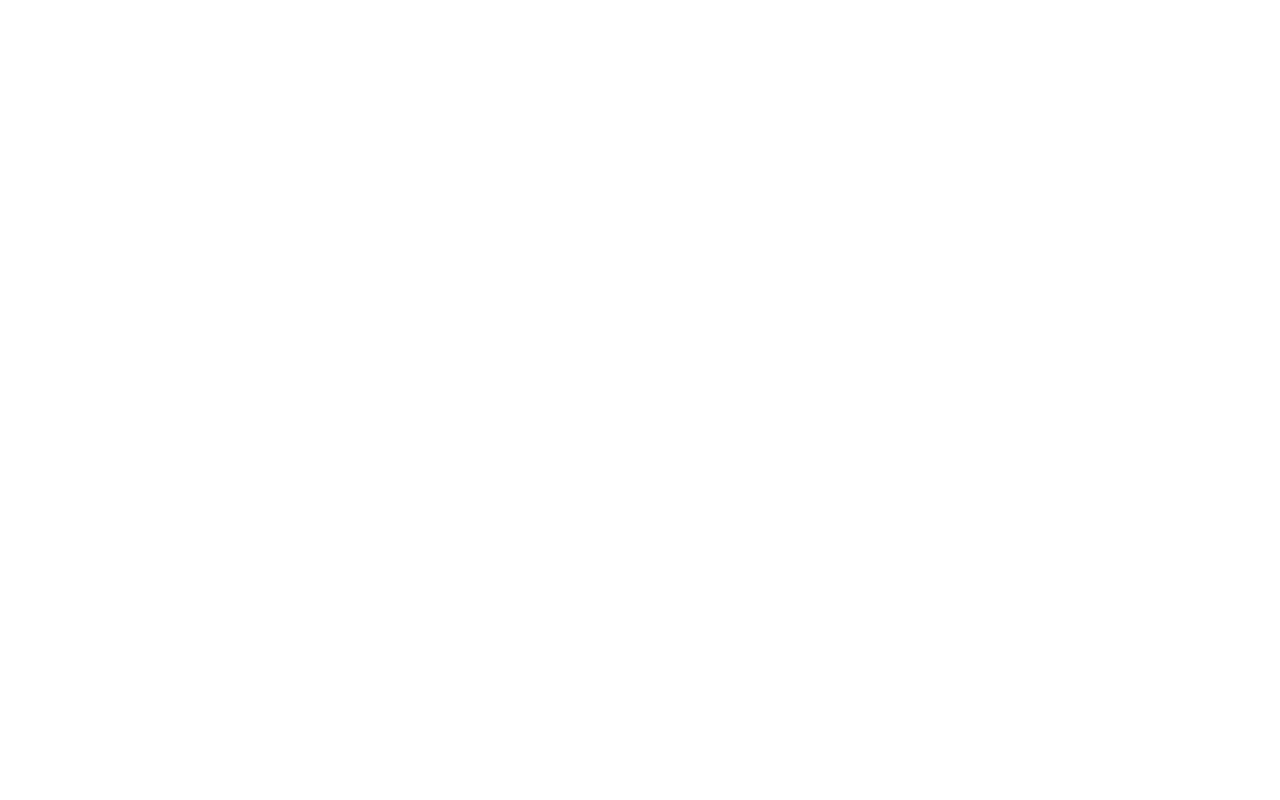
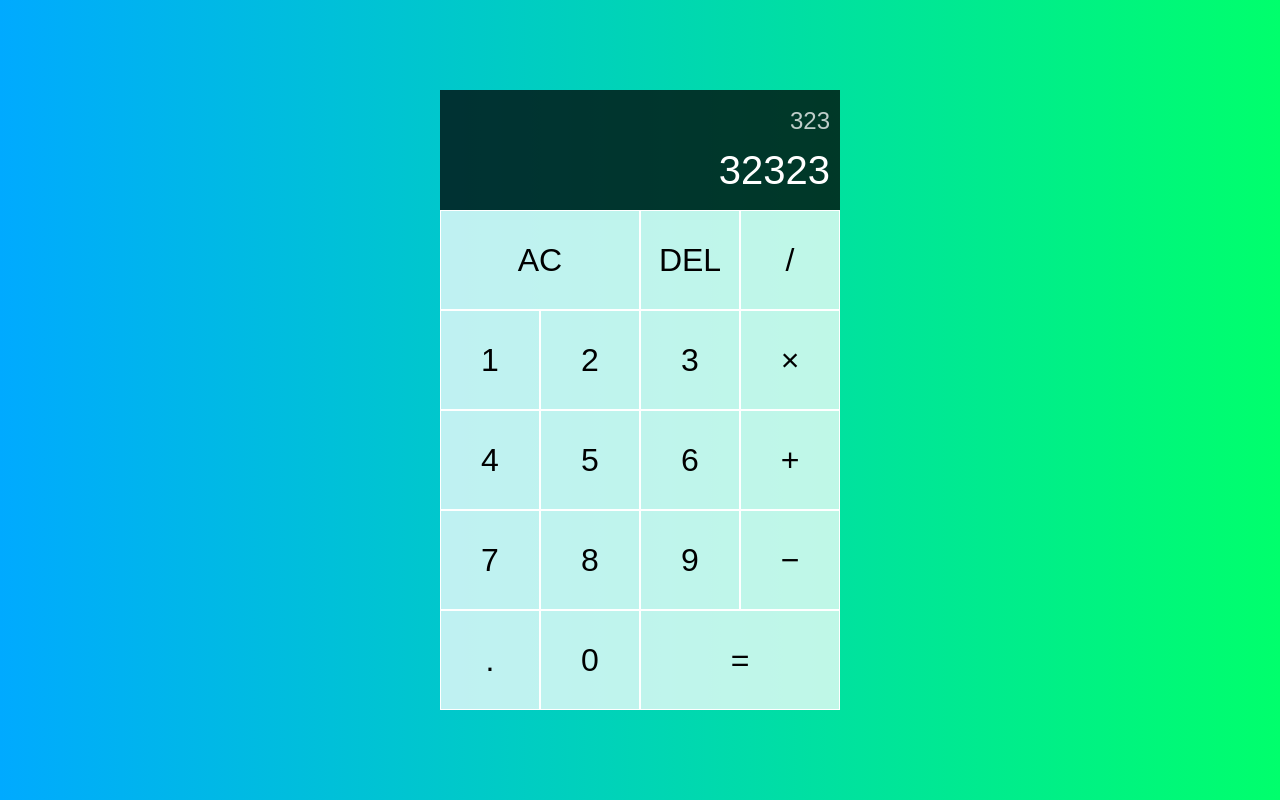
Before and after one commit to ptech12/calculator, a plain HTML site: page index.html in a window 1280 px wide. Drawn offline with Linux system fonts and the light colour scheme; a web font is replaced by a local one.

Commit message:
Data for js grabbing

```diff
--- a/index.html
+++ b/index.html
@@ -1,16 +1,57 @@
 <!DOCTYPE html>
 <html lang="en">
-<head>
-    <meta charset="UTF-8">
-    <meta name="viewport" content="width=device-width, initial-scale=1.0">
+  <head>
+    <meta charset="UTF-8" />
+    <meta name="viewport" content="width=device-width, initial-scale=1.0" />
     <title>Calculator Vanilla JS</title>
     <!-- stylesheet -->
-    <link rel="stylesheet" href="style.css">
+    <link rel="stylesheet" href="style.css" />
+    <!-- Fonts -->
+    <link rel="preconnect" href="https://fonts.googleapis.com" />
+    <link rel="preconnect" href="https://fonts.gstatic.com" crossorigin />
+    <link
+      href="https://fonts.googleapis.com/css2?family=Tektur&display=swap"
+      rel="stylesheet"
+    />
     <!-- script -->
     <script src="script.js" defer></script>
-</head>
-<body>
+  </head>
+  <body>
+    <div class="calculator-grid">
+      <div class="output">
+        <div data-previous-operand class="previous-operand">323</div>
+        <div data-current-operand class="current-operand">32323</div>
+      </div>
 
+      <!-- buttons -->
+      <button data-all-clear class="span-two">AC</button>
 
-</body>
+      <button data-delete>DEL</button>
+
+      <button data-operation>/</button>
+
+      <button data-number>1</button>
+      <button data-number>2</button>
+      <button data-number>3</button>
+
+      <button data-operation>&times;</button>
+
+      <button data-number>4</button>
+      <button data-number>5</button>
+      <button data-number>6</button>
+
+      <button data-operation>&plus;</button>
+
+      <button data-number>7</button>
+      <button data-number>8</button>
+      <button data-number>9</button>
+
+      <button data-operation>&minus;</button>
+
+      <button data-number>.</button>
+      <button data-number>0</button>
+
+      <button data-equals class="span-two">&equals;</button>
+    </div>
+  </body>
 </html>
```
